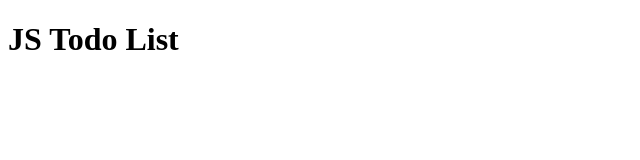
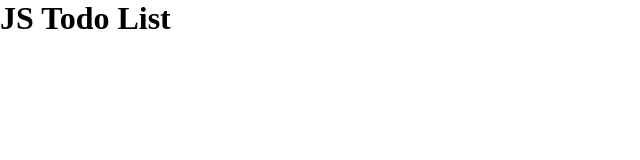
Before and after one commit to algorodev/js-todo-app, a plain HTML site: page index.html in a window 1280 px wide. Shown: the whole page, without its empty margins (0-640 px from the left). Drawn offline with Linux system fonts and the light colour scheme.

Commit message:
feat: styles file setup

```diff
--- a/index.html
+++ b/index.html
@@ -4,6 +4,7 @@
 	<meta charset="UTF-8" />
 	<meta name='description' content='Simple web application where users can add, remove, and mark tasks as complete.' />
 	<meta name="viewport" content="width=device-width, initial-scale=1.0" />
+	<link rel="stylesheet" href="src/index.css">
 	<title>JS Todo List</title>
 </head>
 <body>
--- /dev/null
+++ b/src/index.css
@@ -0,0 +1,5 @@
+* {
+	margin: 0;
+	padding: 0;
+	box-sizing: border-box;
+}
```
